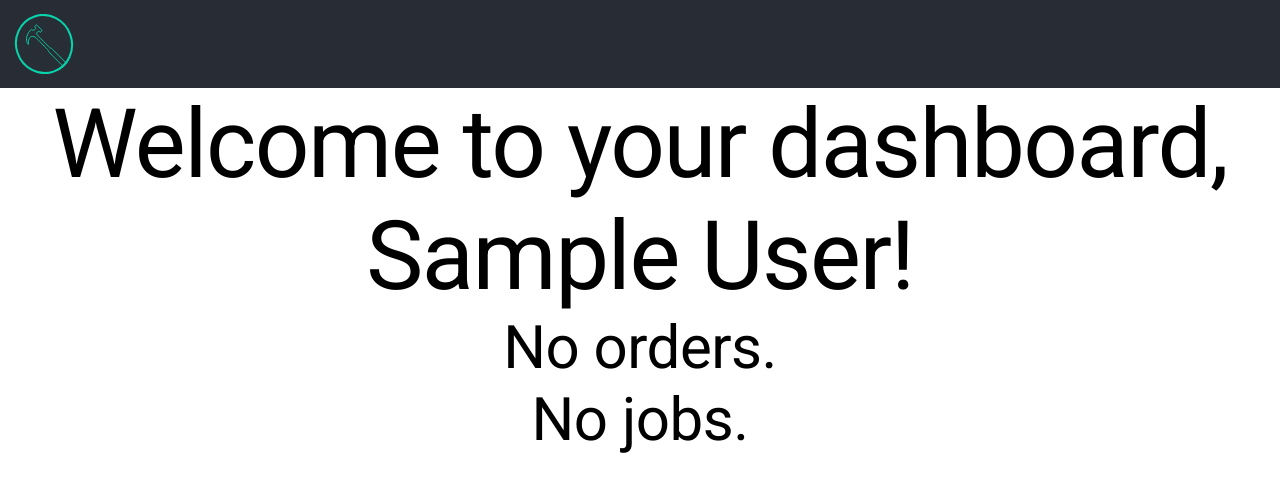
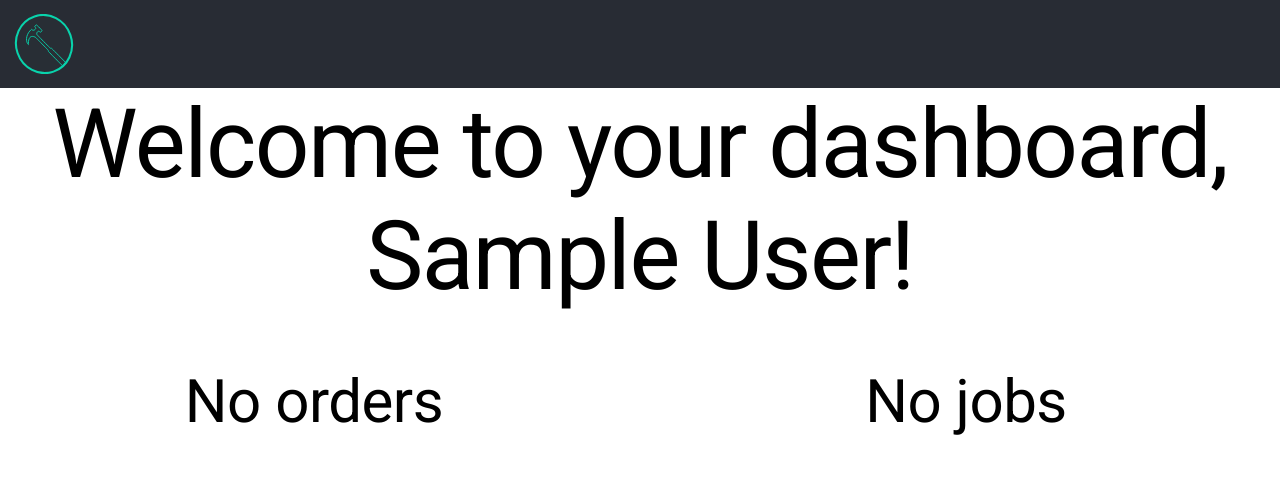
Before and after one commit to mvanree00/Home-Order-Spark, a React (Create React App) app in the folder client/: page / in a window 1280 px wide. Shown: the top 492 px of the page. Built offline with nearby package versions, Linux system fonts and the light colour scheme; sample sign-in values are in the browser's storage.

Commit message:
Dashboard styling

```diff
--- a/client/src/views/Dashboard.js
+++ b/client/src/views/Dashboard.js
@@ -7,6 +7,12 @@ import AddItems from './AddItems.js'
 import TableCell from '@material-ui/core/TableCell';
 import TableRow from '@material-ui/core/TableRow';
 import axios from 'axios';
+import Table from '@material-ui/core/Table';
+import TableBody from '@material-ui/core/TableBody';
+import TableContainer from '@material-ui/core/TableContainer';
+import TableHead from '@material-ui/core/TableHead';
+import Grid from '@material-ui/core/Grid';
+import '../components/Header/NavBar.css'
 
 const Dashboard = (props) => {
     const [orders, setOrders] = useState({vals: []});
@@ -107,7 +113,9 @@ const Dashboard = (props) => {
                     }
                     {props.user.atype === "Customer" &&
                         <>
-                            <Button component={ Link } to={{pathname:"/order", state: {order: currentOrder}}} variant="contained" color="primary">View Order</Button>
+                            <TableCell>
+                                <Button component={ Link } to={{pathname:"/order", state: {order: currentOrder}}} variant="contained" color="primary" classNam="align-middle">View Order</Button>
+                            </TableCell>
                         </>
                     }
                     {props.user.atype === "Customer" && currentOrder.status === "placed" &&
@@ -131,17 +139,21 @@ const Dashboard = (props) => {
                         <>
                             <TableCell>Customer Address: {currentOrder.address}</TableCell>
                             <TableCell><Button component={ Link } to={{pathname:"/job", state: {order: currentOrder}}} variant="contained" color="primary">View Job</Button></TableCell>
-                            <TableCell><Button variant="contained" color="primary" onClick={() => {acceptJob(currentOrder._id)}}>Accept Job</Button></TableCell>
+                            <TableCell><Button variant="contained" color="secondary" onClick={() => {acceptJob(currentOrder._id)}}>Accept Job</Button></TableCell>
                         </>
                     }
                     {props.user.atype === "Customer" &&
                         <>
+                            <TableCell>
                                 <Button component={ Link } to={{pathname:"/job", state: {order: currentOrder}}} variant="contained" color="primary">View Job</Button>
+                            </TableCell>
                         </>
                     }
                     {props.user.atype === "Customer" && currentOrder.status === "placed" &&
                         <>
+                            <TableCell>
                                 <Button variant="contained" color="primary" onClick={() => {cancelJob(currentOrder._id)}}>Cancel Job</Button>
+                            </TableCell>
                         </>
                     }
                 </TableRow>
@@ -181,27 +193,54 @@ const Dashboard = (props) => {
             </div>
         )
     }
-    else{
+    else{           // user is a Customer
         return (
             <div>
                 <div align="center">
                     <Typography variant="h1">Welcome to your dashboard, {props.user.name}!</Typography>
-                    <div className='column1'>
+                    <br/><br/><br/>
+                    <Grid container spacing={3}>
+                        <Grid item xs={6}>
                             {orders.vals.length!==0 ?
                             (<div>
-                            <Typography variant="h2">Recent orders:</Typography>
+                                <TableContainer className="Wrap">
+                                    <Table className="table">
+                                        <TableHead className="Head">
+                                            <TableCell colspan={6}>
+                                                <Typography variant="h2" align='center'>Recent orders:</Typography>
+                                            </TableCell>
+                                        </TableHead>
+
+                                        <TableBody>
                                             {itemList()}
+                                        </TableBody>
+                                    </Table>
+                                </TableContainer>
                             </div>)
-                        : (<Typography variant="h2">No orders.</Typography>)}
-                    </div>
-                    <div className='column2'>
+                            : (<Typography variant="h2">No orders</Typography>)}
+                        </Grid>
+
+                        <Grid item xs={6}>
                             {jobs.vals.length!==0 ?
                             (<div>
-                            <Typography variant="h2">Recent jobs:</Typography>
+                                <TableContainer>
+                                    <Table className="table">
+                                        <TableHead className="Head">
+                                            <TableRow>
+                                                <TableCell colspan={6}>
+                                                    <Typography variant="h2" align='center'>Recent jobs:</Typography>
+                                                </TableCell>
+                                            </TableRow>
+                                        </TableHead>
+                                        <TableBody>
                                             {jobList()}
+                                        </TableBody>
+                                    </Table>
+                                </TableContainer>
                             </div>)
-                        : (<Typography variant="h2">No jobs.</Typography>)}
-                    </div>
+                            : (<Typography variant="h2">No jobs</Typography>)}
+                        </Grid>
+                    </Grid>
                 </div>
             </div>
 
```
Lines whose indentation alone changed are shown as unchanged.
